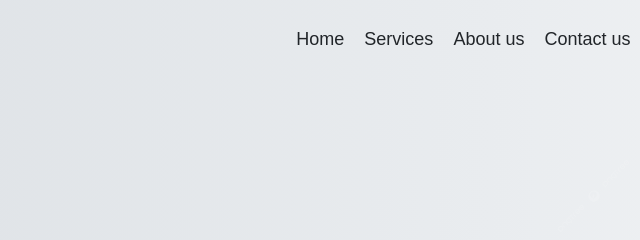
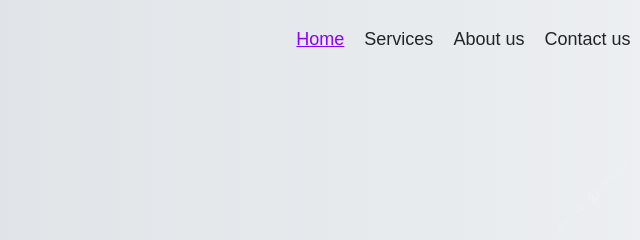
Before and after one commit to Rohan3037/my-website, a plain HTML site: page index.html in a window 1280 px wide. Shown: the top 240 px of the page, 149-789 px from the left. Drawn offline with Linux system fonts and the light colour scheme; a script that the page names is missing; a web font is replaced by a local one.

Commit message:
Update index.html

```diff
--- a/index.html
+++ b/index.html
@@ -13,7 +13,7 @@
     <nav>
         <div class="logo">Logo</div>
         <ul id="navLinks">
-            <li>Home</li>
+            <li class="home">Home</li>
             <li>Services</li>
             <li>About us</li>
             <li>Contact us</li>
@@ -36,4 +36,5 @@
     </section>
     <script src="script.js"></script>
 </body>
+
 </html>
```
